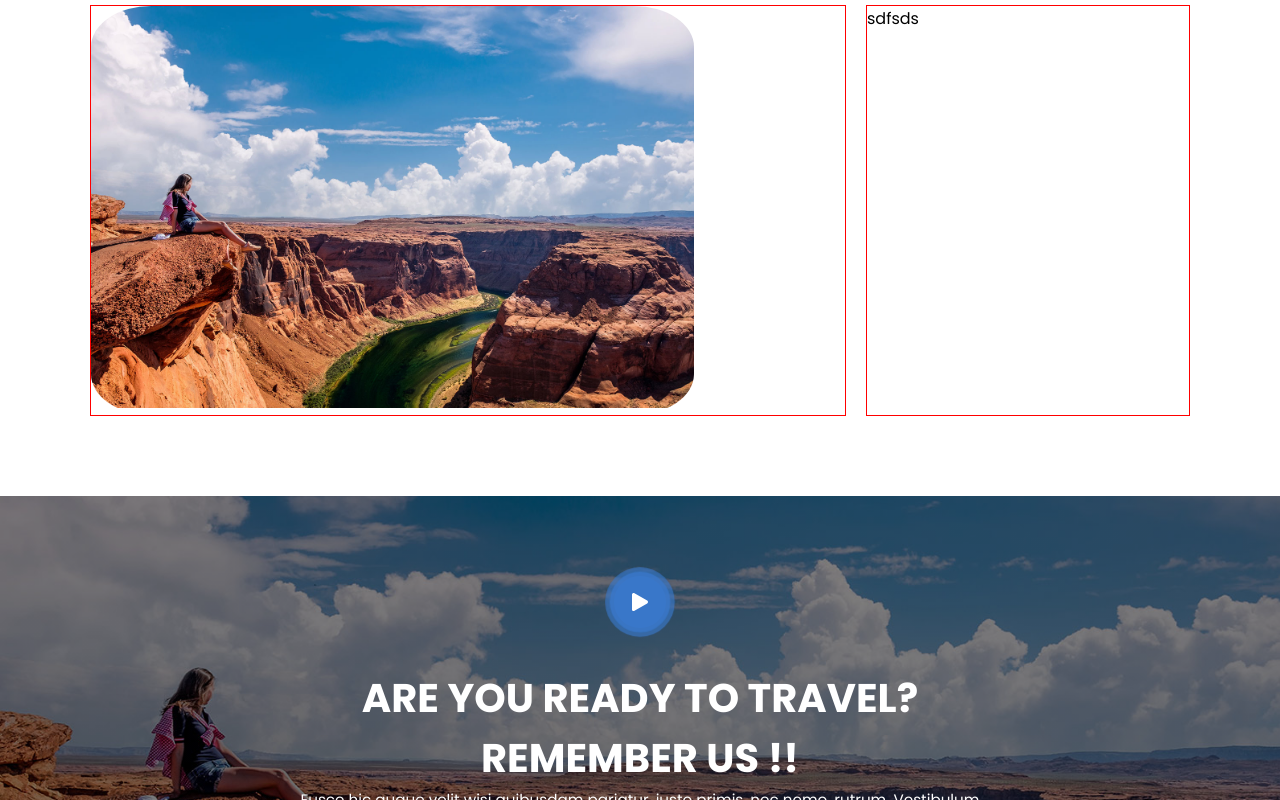
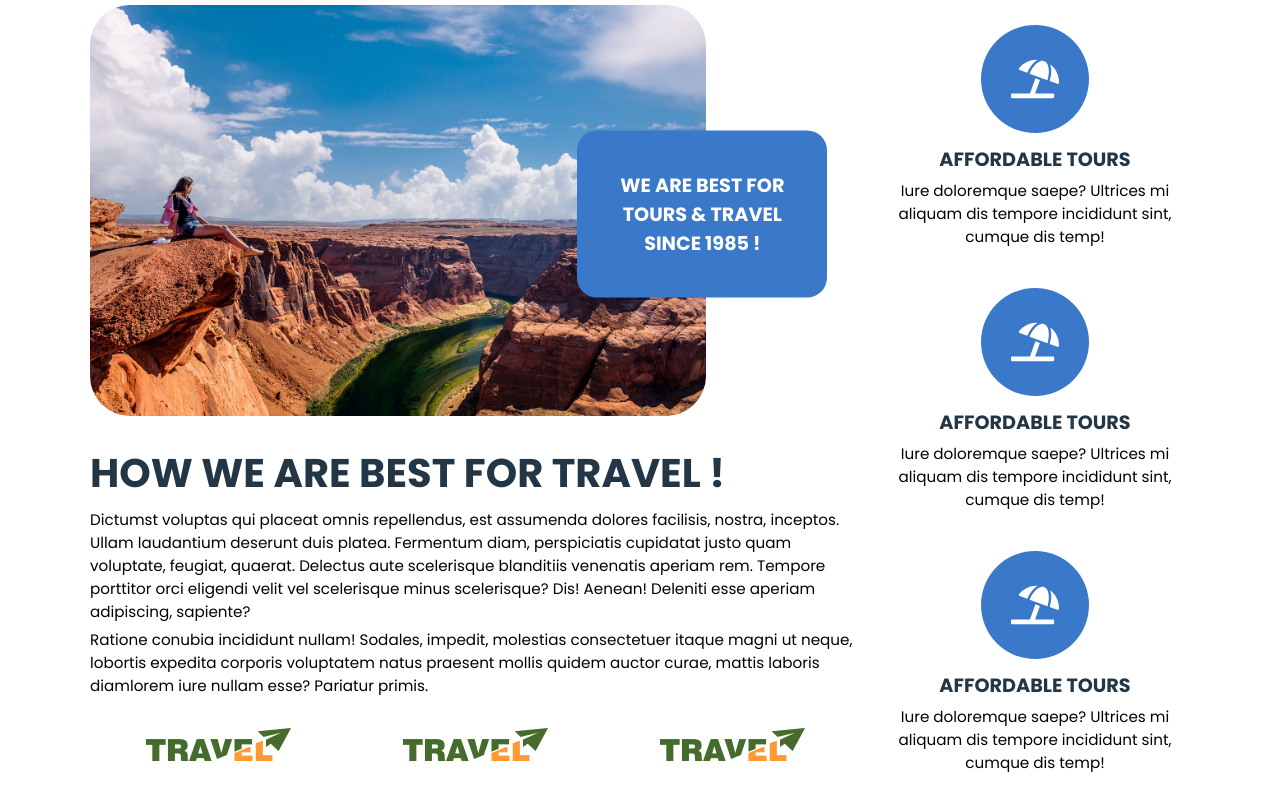
Before and after one commit to Shashikant2002/Travel-Site-From-Office, a React (Create React App) app: page /about in a window 1280 px wide. Shown: the part 580-1380 px from the top of the page. Built offline with nearby package versions, Linux system fonts and the light colour scheme.

Commit message:
About us doen

```diff
--- a/src/App.css
+++ b/src/App.css
@@ -9,6 +9,9 @@ body {
   overflow-x: hidden;
   position: relative;
 }
+/* svg{
+  display: flex;
+} */
 
 ::selection {
   background-color: rgba(255, 255, 255, 0.98);
--- a/src/components/OurIntro/OurIntro.jsx
+++ b/src/components/OurIntro/OurIntro.jsx
@@ -1,6 +1,29 @@
 import React from 'react';
 import "./intro.css"
 import bannerImg from '../../Assets/Image/bannerBackground_1.jpg';
+import clientimg1 from '../../Assets/Image/client-img1.png';
+import { FaUmbrellaBeach } from 'react-icons/fa';
+import Carousel from 'react-multi-carousel';
+
+const responsive = {
+    superLargeDesktop: {
+        breakpoint: { max: 4000, min: 3000 },
+        items: 5
+    },
+    desktop: {
+        breakpoint: { max: 3000, min: 1024 },
+        items: 4
+    },
+    tablet: {
+        breakpoint: { max: 1024, min: 464 },
+        items: 3
+    },
+    mobile: {
+        breakpoint: { max: 464, min: 0 },
+        items: 2
+    }
+};
+
 
 const OurIntro = () => {
     return (
@@ -10,11 +33,75 @@ const OurIntro = () => {
                     <article className='mainContent'>
                         <figure className="figContent">
                             <img src={bannerImg} alt="" />
-                            <h4>WE ARE BEST FOR TOURS & TRAVEL SINCE 1985 !</h4>
+                            <h4 className='colorWhite textAlignCenter'>WE ARE BEST FOR TOURS & TRAVEL SINCE 1985 !</h4>
                         </figure>
+                        <h3>HOW WE ARE BEST FOR TRAVEL !</h3>
+                        <p>Dictumst voluptas qui placeat omnis repellendus, est assumenda dolores facilisis, nostra, inceptos. Ullam laudantium deserunt duis platea. Fermentum diam, perspiciatis cupidatat justo quam voluptate, feugiat, quaerat. Delectus aute scelerisque blanditiis venenatis aperiam rem. Tempore porttitor orci eligendi velit vel scelerisque minus scelerisque? Dis! Aenean! Deleniti esse aperiam adipiscing, sapiente?</p>
+                        <p>Ratione conubia incididunt nullam! Sodales, impedit, molestias consectetuer itaque magni ut neque, lobortis expedita corporis voluptatem natus praesent mollis quidem auctor curae, mattis laboris diamlorem iure nullam esse? Pariatur primis.</p>
+
+                        <div className="slider">
+                            <Carousel
+                                responsive={responsive}
+                                infinite={true}
+                                arrows={false}
+                                className="slides">
+                                <figure className="slide textAlignCenter">
+                                    <img src={clientimg1} alt="" />
+                                </figure>
+                                <figure className="slide textAlignCenter">
+                                    <img src={clientimg1} alt="" />
+                                </figure>
+                                <figure className="slide textAlignCenter">
+                                    <img src={clientimg1} alt="" />
+                                </figure>
+                                <figure className="slide textAlignCenter">
+                                    <img src={clientimg1} alt="" />
+                                </figure>
+                                <figure className="slide textAlignCenter">
+                                    <img src={clientimg1} alt="" />
+                                </figure>
+                                <figure className="slide textAlignCenter">
+                                    <img src={clientimg1} alt="" />
+                                </figure>
+                                <figure className="slide textAlignCenter">
+                                    <img src={clientimg1} alt="" />
+                                </figure>
+                                <figure className="slide textAlignCenter">
+                                    <img src={clientimg1} alt="" />
+                                </figure>
+                                <figure className="slide textAlignCenter">
+                                    <img src={clientimg1} alt="" />
+                                </figure>
+                                <figure className="slide textAlignCenter">
+                                    <img src={clientimg1} alt="" />
+                                </figure>
+                            </Carousel>
+                        </div>
                     </article>
                     <aside className="cardContent">
-                        sdfsds
+                        <div className="cards">
+                            <div className="card textAlignCenter">
+                                <div className="icon colorWhite">
+                                    <FaUmbrellaBeach />
+                                </div>
+                                <h4>AFFORDABLE TOURS</h4>
+                                <p>Iure doloremque saepe? Ultrices mi aliquam dis tempore incididunt sint, cumque dis temp!</p>
+                            </div>
+                            <div className="card textAlignCenter">
+                                <div className="icon colorWhite">
+                                    <FaUmbrellaBeach />
+                                </div>
+                                <h4>AFFORDABLE TOURS</h4>
+                                <p>Iure doloremque saepe? Ultrices mi aliquam dis tempore incididunt sint, cumque dis temp!</p>
+                            </div>
+                            <div className="card textAlignCenter">
+                                <div className="icon colorWhite">
+                                    <FaUmbrellaBeach />
+                                </div>
+                                <h4>AFFORDABLE TOURS</h4>
+                                <p>Iure doloremque saepe? Ultrices mi aliquam dis tempore incididunt sint, cumque dis temp!</p>
+                            </div>
+                        </div>
                     </aside>
                 </div>
             </div>
--- a/src/components/OurIntro/intro.css
+++ b/src/components/OurIntro/intro.css
@@ -1,28 +1,102 @@
-
-.intro .container{
+.intro .container {
     display: flex;
 }
-.intro .mainContent{
+
+.intro .mainContent {
     width: 70%;
-    border: 1px solid red;
     margin-right: 20px;
 }
-.intro .cardContent{
+
+.intro .cardContent {
     width: 30%;
-    border: 1px solid red;
 }
 
-.intro .mainContent .figContent img{
+.intro .cardContent .cards {
+    width: 100%;
+}
+
+.intro .cardContent .cards .card h4 {
+    margin: 5px 0;
+    color: #223645;
+}
+
+.intro .cardContent .cards .card {
+    width: 100%;
+    padding: 20px 10px;
+}
+
+.intro .cardContent .cards .card .icon svg{
+    display: flex;
+}
+.intro .cardContent .cards .card .icon {
+    background: #3A78C9;
+    display: inline-block;
+    font-size: 3rem;
+    padding: 30px;
+    border-radius: 100px;
+}
+
+.intro .mainContent .figContent img {
     width: 100%;
     display: inline-block;
+    border-radius: 40px;
 }
-.intro .mainContent .figContent{
+
+.intro .mainContent .figContent {
     border-radius: 10%;
-    overflow: hidden;
     position: relative;
     width: 80%;
 }
-.intro .mainContent .figContent h4{
+
+.intro .mainContent p:last-child {
+    margin-top: 10px;
+}
+
+.intro .mainContent p {
+    margin-top: 5px;
+}
+
+.intro .mainContent h3 {
+    color: #223645;
+    margin-top: 20px;
+}
+
+.intro .mainContent .figContent h4 {
     position: absolute;
-   background: #3A78C9;
+    background: #3A78C9;
+    right: -40%;
+    top: 50%;
+    transform: translate(-50%, -50%);
+    padding: 40px 40px;
+    width: 100%;
+    max-width: 250px;
+    border-radius: 20px;
 }
+
+@media (max-width: 768px) {
+    .intro .container{
+        flex-direction: column;
+    }
+    .intro .mainContent {
+        width: 100%;
+        margin-right: 0px;
+    }
+    .intro .cardContent{
+        width: 100%;
+    }
+}
+@media (max-width: 550px) {
+    .intro .mainContent .figContent {
+        width: 100%;
+    }
+    .intro .mainContent .figContent h4{
+        position: initial;
+        transform: translate(0, 0);
+        max-width: 550px;
+        padding: 10px 10px;
+        border-radius: 2px;
+    }
+    .intro .mainContent .figContent img{
+        border-radius: 2px;
+    }
+}
```
Also changed, not shown: src/Assets/Image/client-img1.png (added).
